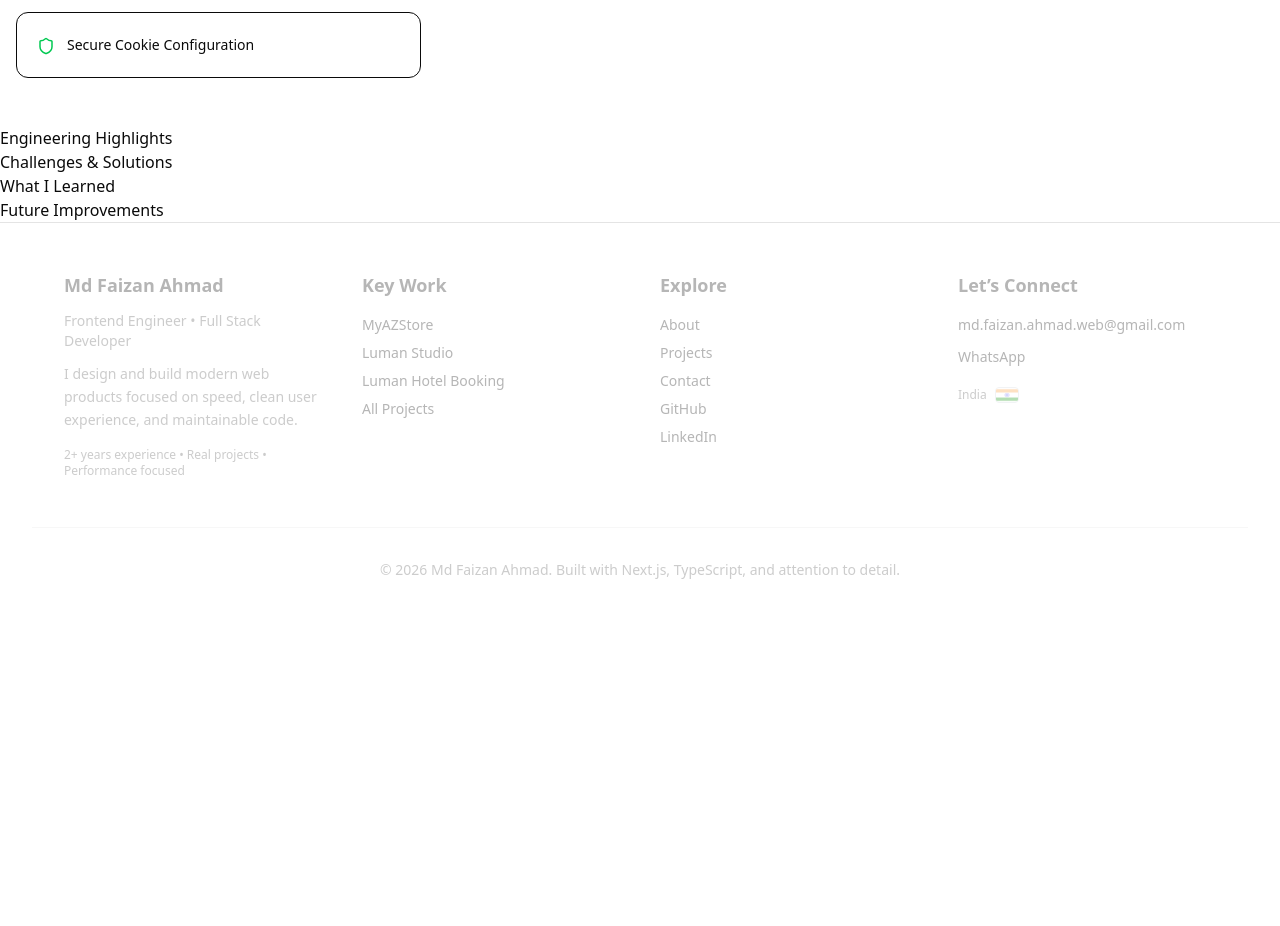
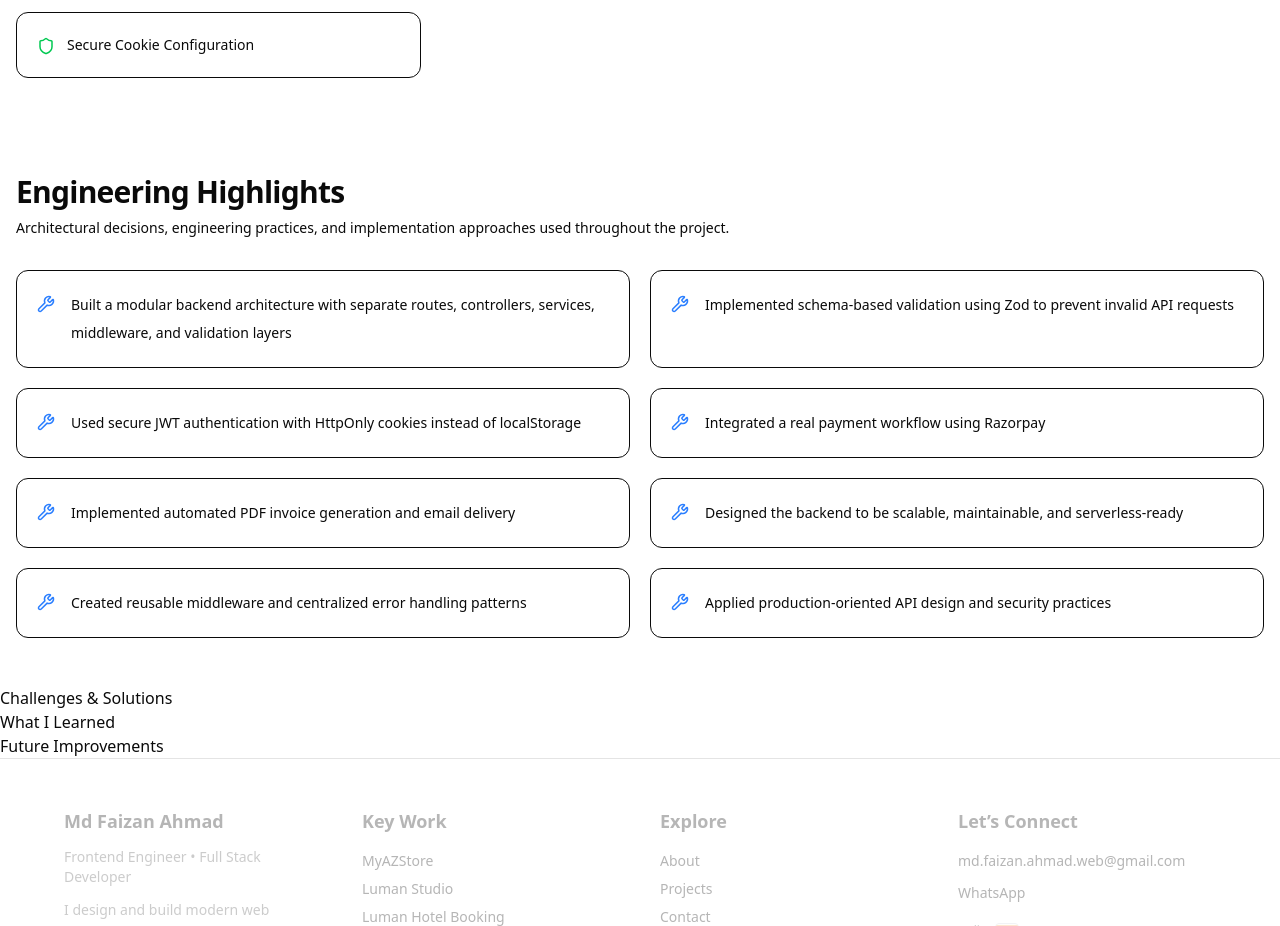
Before and after one commit to md-faizanahmad/Md_Faizan_Ahmad_Portfolio, a Next.js app: page /projects/mystore-admin-dashboard in a window 1280 px wide. Shown: the part 3700-4626 px from the top of the page. Before the commit the page ends 4328 px from the top, so only its background shows below. Built offline with nearby package versions, Linux system fonts and the light colour scheme.

Commit message:
feat(projects): add engineering highlights section for project case studies

```diff
--- a/src/app/projects/[slug]/page.tsx
+++ b/src/app/projects/[slug]/page.tsx
@@ -6,6 +6,7 @@ import FrontendStack from "@/components/projects/components/FrontendStack";
 import ProjectBackend from "@/components/projects/components/ProjectBackend";
 import ProjectFeatures from "@/components/projects/components/ProjectFeatures";
 import ProjectSecurity from "@/components/projects/components/ProjectSecurity";
+import ProjectEngineering from "@/components/projects/components/ProjectEngineering";
 
 interface PageProps {
   params: Promise<{
@@ -59,8 +60,10 @@ export default async function ProjectPage({ params }: PageProps) {
       {/* <section>Security</section> */}
       <ProjectSecurity security={project.security} />
       {/* Engineering */}
-      <section>Engineering Highlights</section>
-
+      {/* <section>Engineering Highlights</section> */}
+      <ProjectEngineering
+        engineeringHighlights={project.engineeringHighlights}
+      />
       {/* Challenges */}
       <section>Challenges & Solutions</section>
 
--- a/src/components/projects/components/ProjectEngineering.tsx
+++ b/src/components/projects/components/ProjectEngineering.tsx
@@ -0,0 +1,46 @@
+import { Wrench } from "lucide-react";
+
+interface ProjectEngineeringProps {
+  engineeringHighlights: string[];
+}
+
+export default function ProjectEngineering({
+  engineeringHighlights,
+}: ProjectEngineeringProps) {
+  return (
+    <section className="mx-auto max-w-7xl px-4 py-12">
+      {/* Header */}
+      <div className="mb-8">
+        <h2 className="text-3xl font-bold tracking-tight">
+          Engineering Highlights
+        </h2>
+
+        <p className="mt-2 text-sm text-muted-foreground">
+          Architectural decisions, engineering practices, and implementation
+          approaches used throughout the project.
+        </p>
+      </div>
+
+      <div className="grid gap-5 md:grid-cols-2">
+        {engineeringHighlights.map((item) => (
+          <div
+            key={item}
+            className="
+              flex gap-4
+              rounded-xl
+              border
+              bg-card
+              p-5
+            "
+          >
+            <div className="mt-1">
+              <Wrench size={18} className="text-blue-500" />
+            </div>
+
+            <p className="text-sm leading-7">{item}</p>
+          </div>
+        ))}
+      </div>
+    </section>
+  );
+}
```
